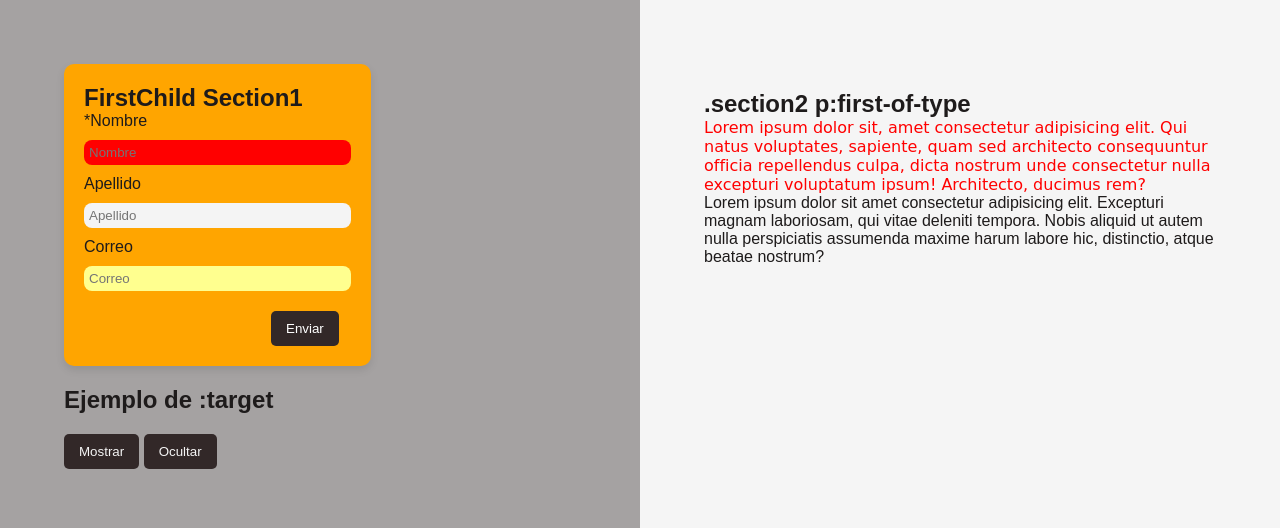
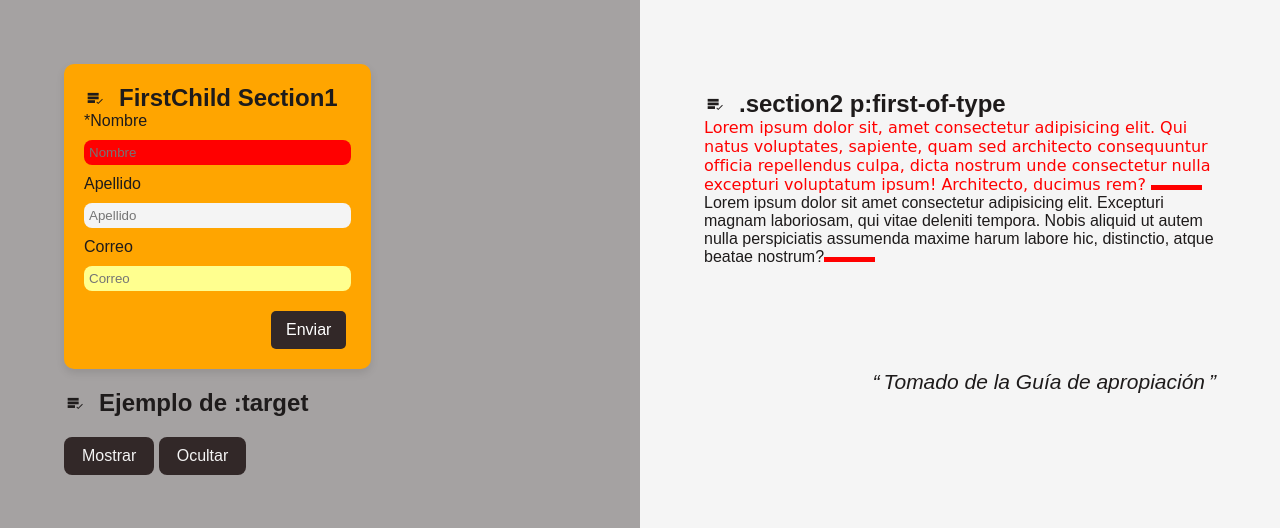
Before and after one commit to jdmartinezrs/apropiacionCSS, a plain HTML site: page index.html in a window 1280 px wide. Shown: the part 70-598 px from the top of the page. Drawn offline with nearby package versions, Linux system fonts and the light colour scheme; a web font is replaced by a local one.

```diff
--- a/index.html
+++ b/index.html
@@ -8,6 +8,7 @@
     <link rel="stylesheet" href="styles/section1.css" />
     <link rel="stylesheet" href="styles/section2.css">
     <link rel="stylesheet" href="styles/footer.css">
+    <link href='https://cdn.boxicons.com/fonts/basic/boxicons.min.css' rel='stylesheet'>
   </head>
   <body>
     <header>
@@ -24,7 +25,7 @@
     <main>
       <section class="section1">
         <form action="">
-            <h2>FirstChild Section1</h2>
+            <h2></i>FirstChild Section1</h2>
           <label for="nombre">*Nombre</label>
           <input
             type="text"
@@ -71,6 +72,7 @@
         </p>
         <p>Lorem ipsum dolor sit amet consectetur adipisicing elit. Excepturi magnam laboriosam, qui vitae deleniti tempora. Nobis aliquid ut autem nulla perspiciatis assumenda maxime harum labore hic, distinctio, atque beatae nostrum?</p>
       </section>
+      <p class="cita">Tomado de la Guía de apropiación</p>
     </main>
     <footer>
       <p> Apropiación CSS. background-color: var(--color-footer).</p>
--- a/styles/header.css
+++ b/styles/header.css
@@ -1,3 +1,6 @@
+@import url('https://unpkg.com/boxicons@2.1.4/css/boxicons.min.css');
+@import url('https://fonts.googleapis.com/css2?family=Playwrite+DE+SAS:wght@100..400&family=Roboto:ital,wght@0,100..900;1,100..900&display=swap');
+
 *{
     margin: 0;
     padding: 0;
@@ -37,9 +40,15 @@ nav li button {
 }
 nav li button:hover {
   color: orange;
+  background-color: lightgray;
 }
 
 nav li {
   display: inline-block;
   margin: 0 10px;
 }
+
+h1:only-of-type{
+    font-family: "Playwrite DE SAS", cursive;
+
+}
--- a/styles/section1.css
+++ b/styles/section1.css
@@ -1,5 +1,5 @@
+@import url('https://unpkg.com/boxicons@2.1.4/css/boxicons.min.css');
 
-@import url('https://fonts.googleapis.com/css2?family=Playwrite+DE+SAS:wght@100..400&display=swap');
 *{
     margin: 0;
     padding: 0;
@@ -10,19 +10,42 @@
     display: inline-block;
 }
 
-button{
-    background: rgb(50, 40, 40);
-    color: white;
-    border: none;
-    padding: 10px 15px;
-    border-radius: 5px;
-    cursor: pointer;
+button {
+  position: relative;
+  background: rgb(50, 40, 40);
+  color: white;
+  border: none;
+  padding: 10px 18px;
+  border-radius: 8px;
+  cursor: pointer;
+  font-size: 16px;
+  transition: transform 0.2s ease;
+  overflow: visible;
 }
 
-button:hover{
-    background-color: #a5a2a2;
-    color:  #1e1b1b;
+
+button::after {
+  content: "";
+  position: absolute;
+  top: 100%;
+  left: 50%;
+  width: 100%;
+  height: 15px;
+  background: rgba(247, 29, 29, 0.45);
+  border-radius: 50%;
+  filter: blur(8px);
+  opacity: 0;
+  transform: translateX(-50%) translateY(10px) scale(1.1);
+  transition: opacity 0.25s ease;
+  z-index: 0;
+  pointer-events: none;
 }
+
+
+button:hover::after {
+  opacity: 1;
+}
+
 
 body{
     font-family: 'Poppins', sans-serif;
@@ -123,7 +146,23 @@ input:focus {
   box-shadow: 0 0 8px rgb(238, 255, 238);
 }
 
-h1:only-of-type{
-    font-family: "Playwrite DE SAS", cursive;
 
+
+h2 {
+  position: relative;
+  padding-left: 35px;
+  font-family: "Nunito", sans-serif;
 }
+
+h2::before {
+  font-family: 'boxicons';
+  line-height: 1;
+  display: inline-block;
+  content: "\eb40";
+  position: absolute;
+  left: 0;
+  top: 50%;
+  transform: translateY(-50%);
+  font-size: 22px;
+  color: #1e1b1b;
+}
--- a/styles/section2.css
+++ b/styles/section2.css
@@ -12,3 +12,31 @@
      font-family: "Playwrite DE SAS", cursive;
      color: red;
 }
+
+
+.section2 p::after {
+  content: "";
+  display: inline-block;
+  width: 10%;
+  height: 5px;
+  background-color: red;
+  margin-top: 5px; }
+
+  .cita{
+    font-size: 21px;
+    font-style: italic;
+    display:inline-block;
+    position: absolute;
+    right: 5%;
+    top:55%;
+  }
+
+  .cita::before {
+  content: "“"; /* comilla de apertura */
+  margin-right: 4px; /* pequeño espacio entre la comilla y el texto */
+}
+
+.cita::after {
+  content: "”"; /* comilla de cierre */
+  margin-left: 4px; /* pequeño espacio entre el texto y la comilla */
+}
```
